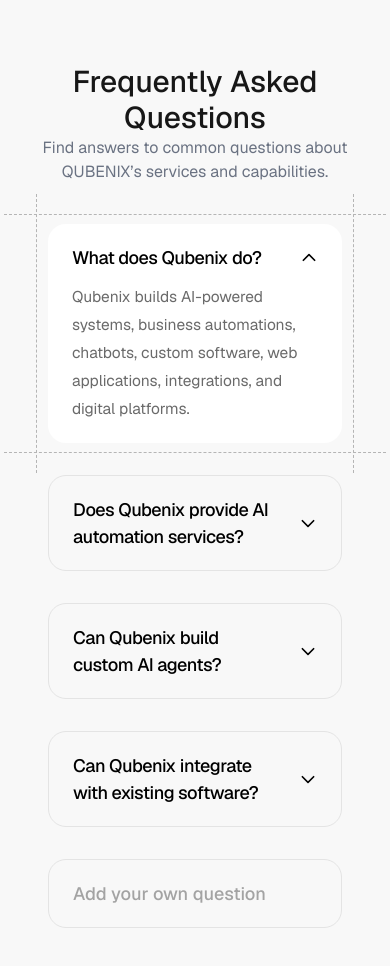
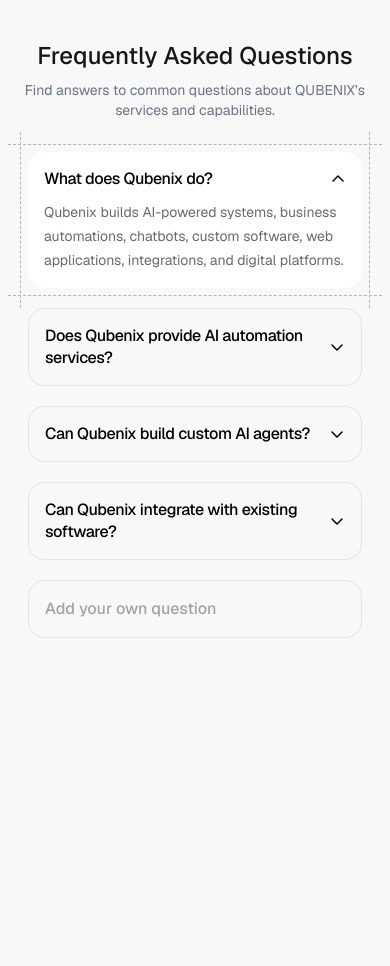
Before and after one commit to QUBENIXAI/website-next-js-, a Next.js app: page / in a window 390 px wide. Shown: the top 966 px of the page. After the commit the page ends 844 px from the top, so only its background shows below. Built offline with nearby package versions, Linux system fonts and the light colour scheme.

Commit message:
fix: size responsiveness

```diff
--- a/app/page.tsx
+++ b/app/page.tsx
@@ -1,9 +1,8 @@
-import Image from "next/image";
 import FaqSection from "@/components/faq-section";
 
 export default function Home() {
   return (
-    <div className="flex flex-col flex-1 items-center justify-center bg-background font-sans">
+    <div className="flex w-full flex-1 flex-col items-center bg-background font-sans">
       <FaqSection />
     </div>
   );
--- a/components/faq-section.tsx
+++ b/components/faq-section.tsx
@@ -198,16 +198,18 @@
     };
 
     return (
-        <div className="flex w-full max-w-3xl flex-col gap-10 px-6 py-16">
-            <section className="flex flex-col text-center">
-                <h1 className="text-3xl font-medium">Frequently Asked Questions</h1>
-                <p className="text-md text-gray-500">
+        <div className="flex w-full max-w-3xl flex-col gap-8 px-4 py-10 sm:gap-10 sm:px-6 sm:py-16">
+            <section className="flex flex-col gap-2 text-center">
+                <h1 className="text-2xl font-medium sm:text-3xl">
+                    Frequently Asked Questions
+                </h1>
+                <p className="text-sm text-gray-500 sm:text-base">
                     Find answers to common questions about QUBENIX’s services and
                     capabilities.
                 </p>
             </section>
 
-            <div className="flex flex-col gap-8 px-6">
+            <div className="flex flex-col gap-5 px-3 sm:gap-8 sm:px-6">
                 {Questions.map((item) => (
                     <FaqRow
                         key={item.question}
@@ -253,7 +255,7 @@
                 {customQuestions.length < MAX_CUSTOM_QUESTIONS ? (
                     <form
                         onSubmit={addQuestion}
-                        className="rounded-[18px] border border-[#e4e4e4] px-6 py-5"
+                        className="rounded-2xl border border-[#e4e4e4] px-4 py-4 sm:rounded-[18px] sm:px-6 sm:py-5"
                     >
                         <input
                             value={draft}
@@ -261,7 +263,7 @@
                             placeholder="Add your own question"
                             aria-label="Add your own question"
                             disabled={loadingQuestion !== null}
-                            className="w-full bg-transparent text-[18px] font-medium text-black outline-none placeholder:font-medium placeholder:text-[#a3a3a3] disabled:opacity-60"
+                            className="w-full bg-transparent text-base font-medium text-black outline-none placeholder:font-medium placeholder:text-[#a3a3a3] disabled:opacity-60 sm:text-lg"
                         />
                     </form>
                 ) : null}
@@ -289,16 +291,16 @@
                     initial={{ opacity: 0 }}
                     animate={{ opacity: 1 }}
                     transition={{ duration: 0.28, ease }}
-                    className="pointer-events-none absolute -inset-x-3 -inset-y-2.5 z-10"
+                    className="pointer-events-none absolute -inset-x-2 -inset-y-2 z-10 sm:-inset-x-3 sm:-inset-y-2.5"
                 >
-                    <span className="absolute top-0 -right-8 -left-8 border-t border-dashed border-[#b5b5b5]" />
-                    <span className="absolute bottom-0 -right-8 -left-8 border-t border-dashed border-[#b5b5b5]" />
-                    <span className="absolute left-0 -top-5 -bottom-5 border-l border-dashed border-[#b5b5b5]" />
-                    <span className="absolute right-0 -top-5 -bottom-5 border-l border-dashed border-[#b5b5b5]" />
+                    <span className="absolute top-0 -right-3 -left-3 border-t border-dashed border-[#b5b5b5] sm:-right-8 sm:-left-8" />
+                    <span className="absolute bottom-0 -right-3 -left-3 border-t border-dashed border-[#b5b5b5] sm:-right-8 sm:-left-8" />
+                    <span className="absolute -top-3 -bottom-3 left-0 border-l border-dashed border-[#b5b5b5] sm:-top-5 sm:-bottom-5" />
+                    <span className="absolute -top-3 -bottom-3 right-0 border-l border-dashed border-[#b5b5b5] sm:-top-5 sm:-bottom-5" />
                 </motion.div>
             ) : null}
             <div
-                className={`relative rounded-[18px] px-6 py-5 transition-colors duration-300 ${
+                className={`relative rounded-2xl px-4 py-4 transition-colors duration-300 sm:rounded-[18px] sm:px-6 sm:py-5 ${
                     open ? "bg-white" : "border border-[#e4e4e4]"
                 }`}
             >
@@ -306,9 +308,9 @@
                     type="button"
                     aria-expanded={open}
                     onClick={onToggle}
-                    className="flex w-full cursor-pointer items-center justify-between gap-6 text-left"
+                    className="flex w-full cursor-pointer items-center justify-between gap-4 text-left sm:gap-6"
                 >
-                    <span className="text-[18px] font-medium tracking-tight text-black">
+                    <span className="text-base font-medium leading-snug tracking-tight text-black sm:text-lg">
                         {question}
                     </span>
                     <motion.span
@@ -317,7 +319,7 @@
                         transition={{ duration: 0.35, ease }}
                         className="shrink-0 text-black"
                     >
-                        <CaretDown size={18} weight="bold" />
+                        <CaretDown className="h-4 w-4 sm:h-[18px] sm:w-[18px]" weight="bold" />
                     </motion.span>
                 </button>
                 <div
@@ -330,7 +332,7 @@
                             initial={false}
                             animate={{ opacity: open ? 1 : 0, y: open ? 0 : -4 }}
                             transition={{ duration: 0.35, ease }}
-                            className="pt-3 text-[15.5px] leading-7 text-[#6a6a6a]"
+                            className="pt-2.5 text-sm leading-6 text-[#6a6a6a] sm:pt-3 sm:text-base sm:leading-7"
                         >
                             {answer}
                         </motion.p>
```
